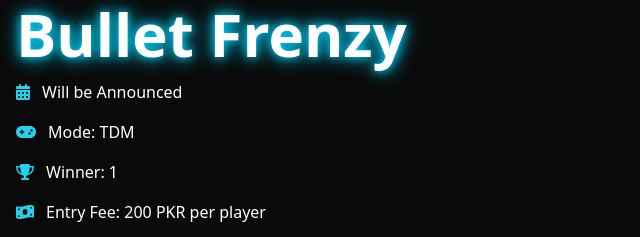
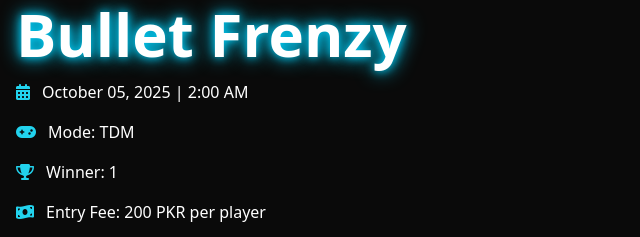
Before and after one commit to samarbukhari792/theunknownstournaments, a plain HTML site: page index.html in a window 1280 px wide. Shown: the part 164-401 px from the top of the page, 0-640 px from the left. Drawn offline with nearby package versions, Linux system fonts and the light colour scheme.

Commit message:
Update index.html

```diff
--- a/index.html
+++ b/index.html
@@ -363,8 +363,7 @@
                         <div class="space-y-4 mb-8">
                             <div class="flex items-center">
                                 <i class="fas fa-calendar-alt text-cyan-400 mr-3"></i>
-                                <!-- <span>June 15-17, 2023 | 18:00 - 22:00 GMT</span> -->
-                                <span>Will be Announced</span>
+                                <span>October 05, 2025 | 2:00 AM </span>
                             </div>
                             <div class="flex items-center">
                                 <i class="fas fa-gamepad text-cyan-400 mr-3"></i>
@@ -1496,4 +1495,5 @@
     </script>
 </body>
 
+
 </html>
```
